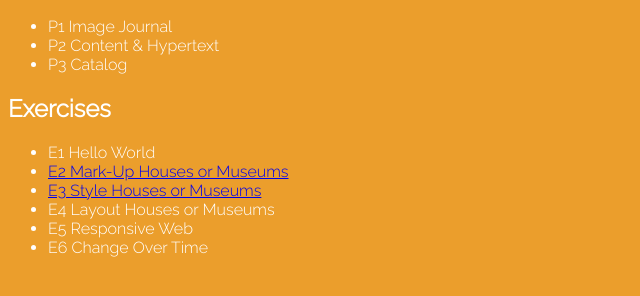
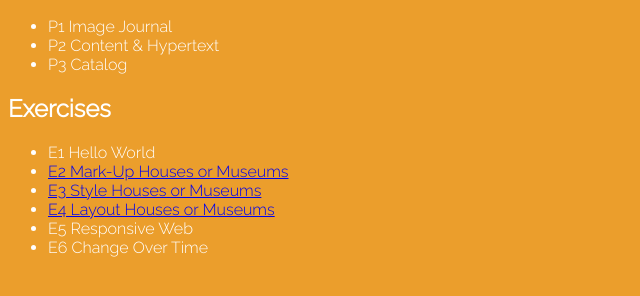
Before and after one commit to JIAYIZHAO97/ubiquitous-memory, a plain HTML site: page index.html in a window 1280 px wide. Shown: the part 112-408 px from the top of the page, without its empty margins (0-640 px from the left). Drawn offline with Linux system fonts and the light colour scheme.

Commit message:
exercise04-2

```diff
--- a/index.html
+++ b/index.html
@@ -21,7 +21,7 @@
         <li>E1 Hello World</li>
         <li><a href="exercise-02/index.html">E2 Mark-Up Houses or Museums</a></li>
         <li><a href="exercise-03/index.html">E3 Style Houses or Museums</a></li>
-        <li>E4 Layout Houses or Museums</li>
+        <li><a href="exercise-04\index.html">E4 Layout Houses or Museums</a></li>
         <li>E5 Responsive Web</li>
         <li>E6 Change Over Time</li>
     </ul>
```
